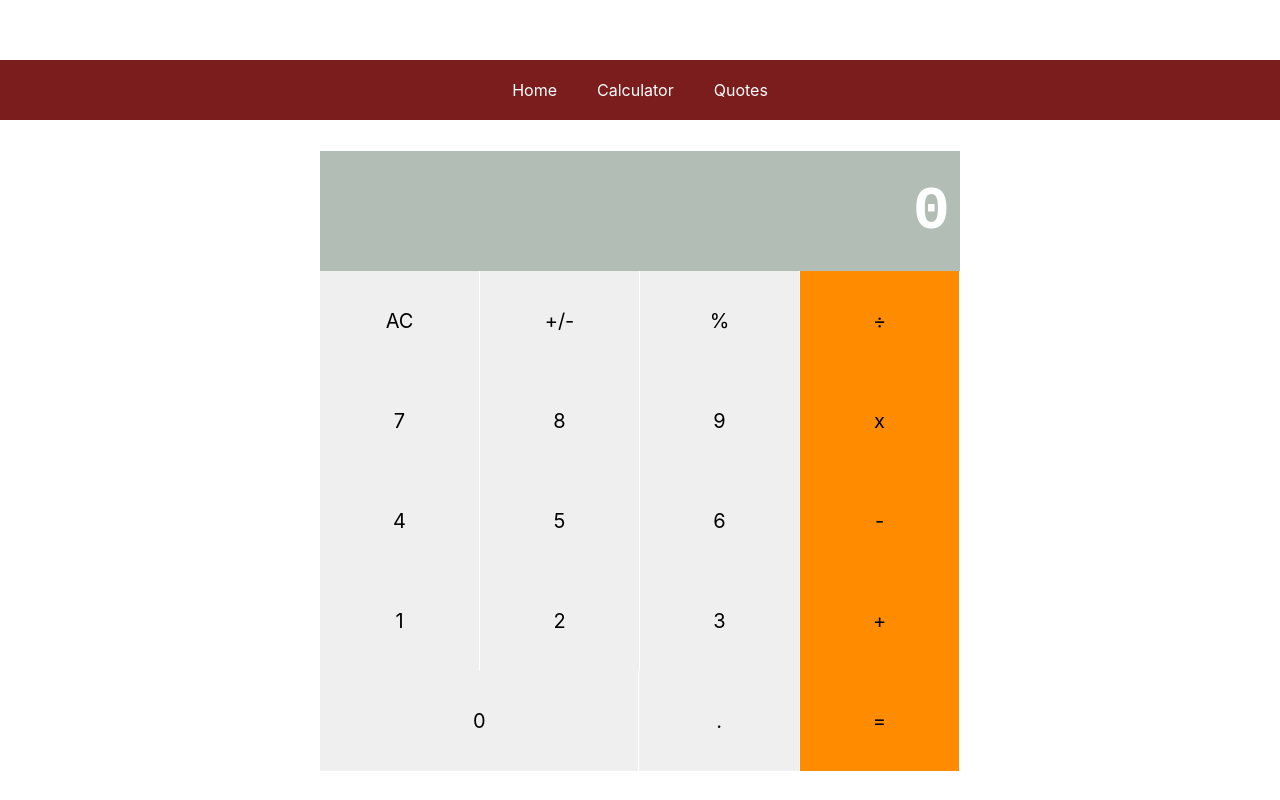
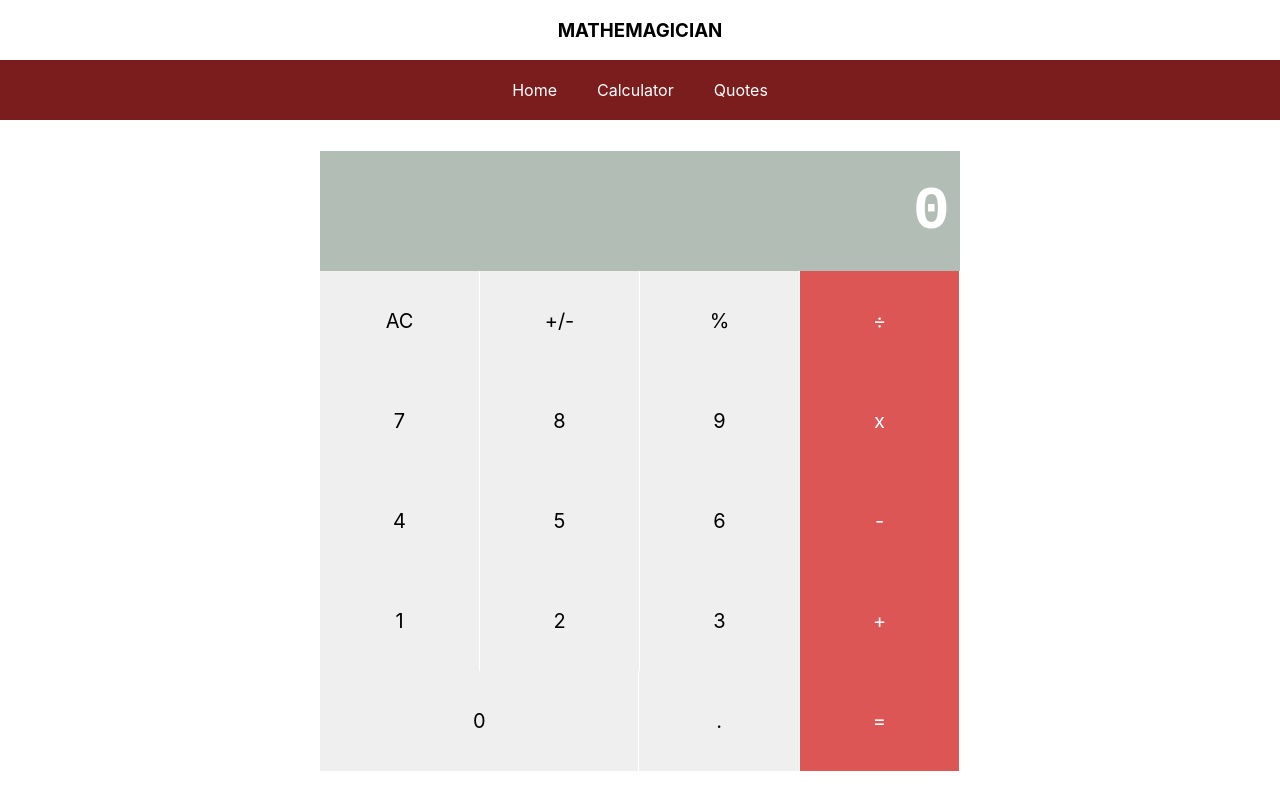
Before and after one commit to Regiss05/Math-Magicians, a React (Create React App) app: page /calculator in a window 1280 px wide. Built offline with nearby package versions, Linux system fonts and the light colour scheme; the HTML template or start-up script is replaced by a standard one.

Commit message:
menu details

```diff
--- a/src/components/Calculator.css
+++ b/src/components/Calculator.css
@@ -52,8 +52,9 @@
 }
 
 .bg-orange {
-  background-color: #ff8c00;
+  background-color: rgb(221, 86, 86);
   border: none;
+  color: white;
 }
 
 .display-txt {
--- a/src/components/Nav.css
+++ b/src/components/Nav.css
@@ -1,5 +1,11 @@
 .menu-container {
   background-color: rgb(123, 29, 29);
+}
+
+h3 {
+  color: black;
+  text-align: center;
+  text-transform: uppercase;
 }
 
 ul {
```
